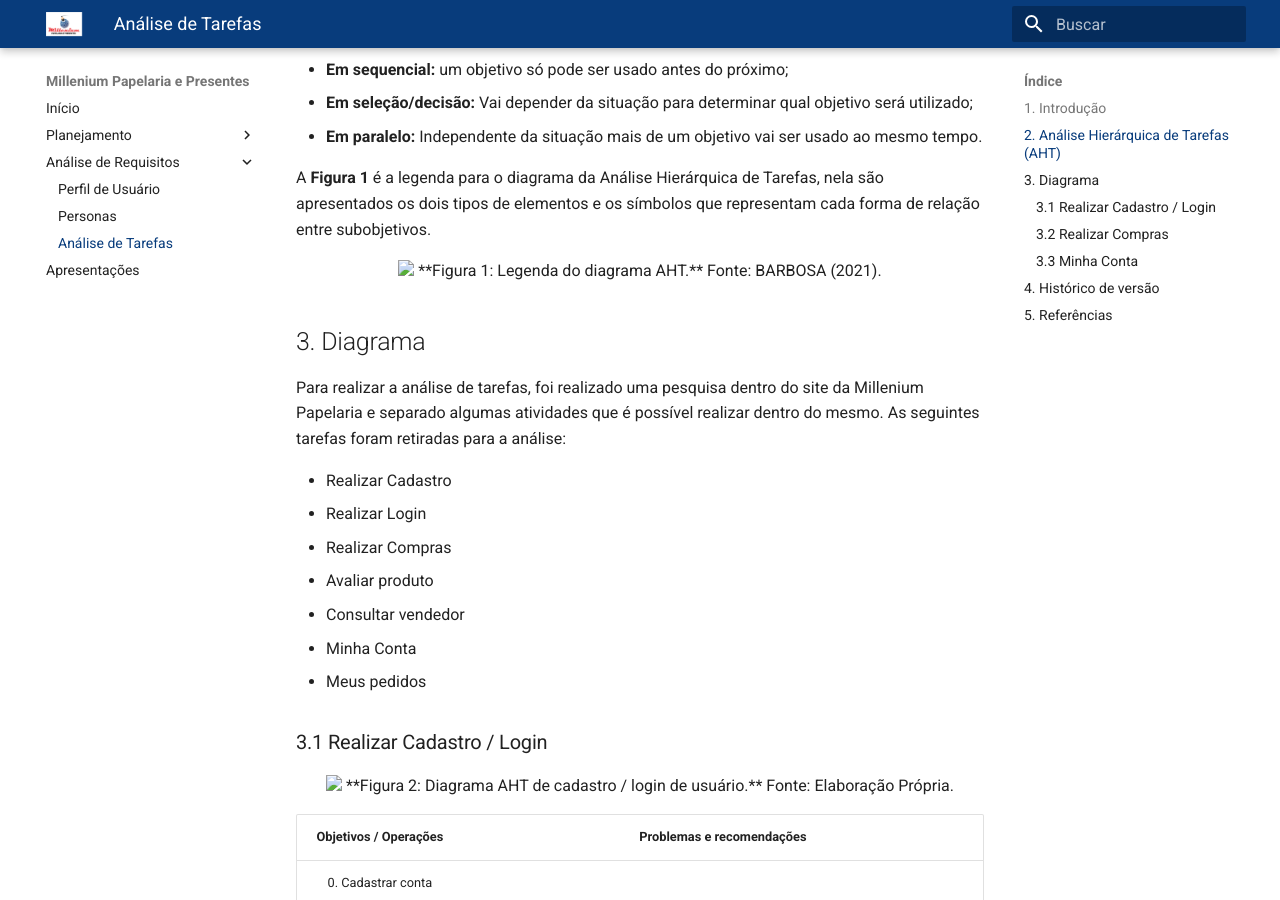
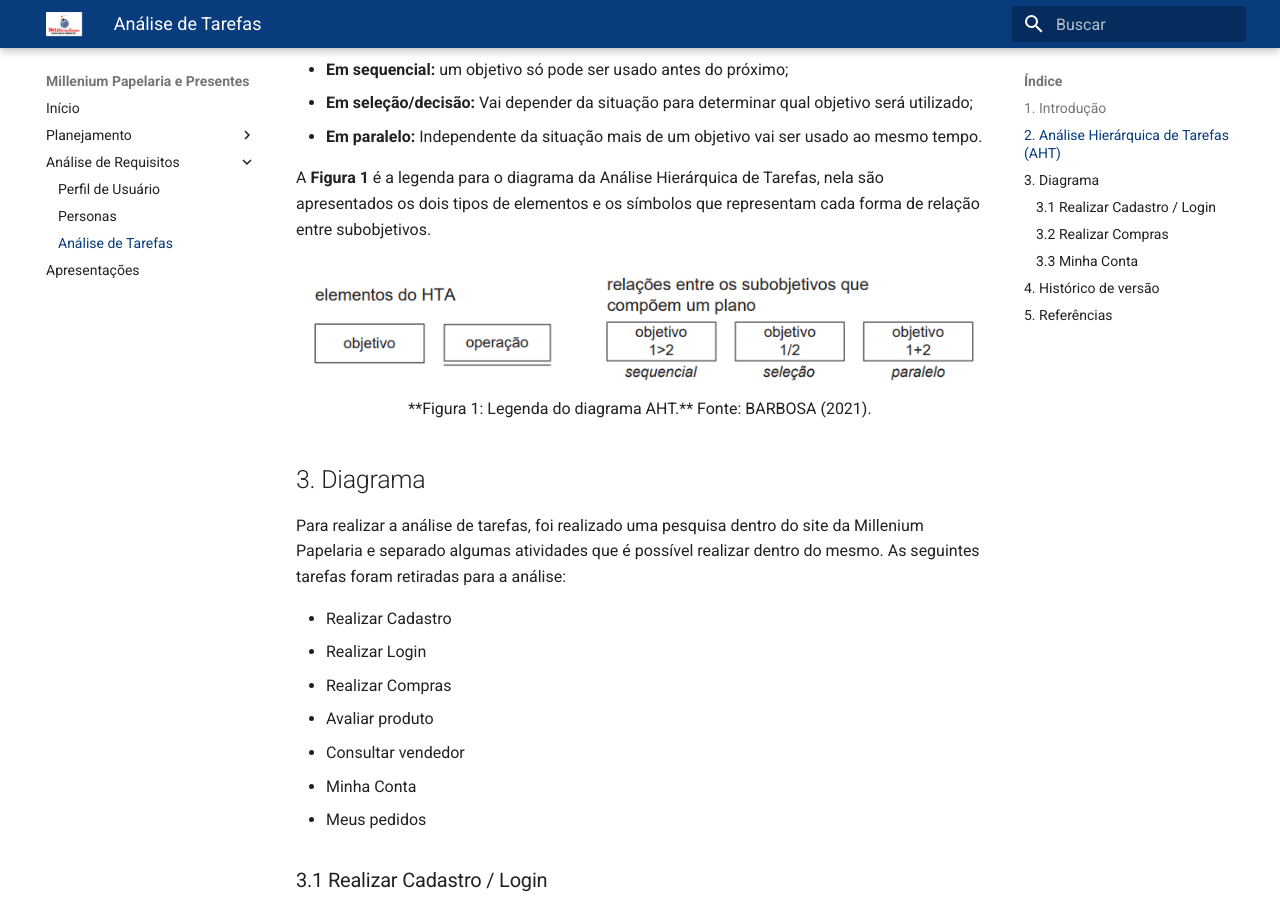
Before and after one commit to Interacao-Humano-Computador/2022.1-Millenium-Papelaria, an MkDocs documentation site: the page built from docs/AnaliseDeRequisitos/AnaliseDeTarefas.md, in a window 1280 px wide and 900 px high, scrolled down 748 px. Built offline with MkDocs 1.6.1 and Material for MkDocs 9.7.7, drawn with Linux system fonts in a browser that asks for light colours.

Commit message:
Update AnaliseDeTarefas.md

```diff
--- a/docs/AnaliseDeRequisitos/AnaliseDeTarefas.md
+++ b/docs/AnaliseDeRequisitos/AnaliseDeTarefas.md
@@ -19,7 +19,7 @@
 A **Figura 1** é a legenda para o diagrama da Análise Hierárquica de Tarefas, nela são apresentados os dois tipos de elementos e os símbolos que representam cada forma de relação entre subobjetivos.
 
 <center>
-<img src="../images/analise-de-tarefas/imagemLegendaAHT.png">
+<img src="../../images/analise-de-tarefas/imagemLegendaAHT.png">
 
 **Figura 1: Legenda do diagrama AHT.**
 
@@ -42,7 +42,7 @@
 ### 3.1 Realizar Cadastro / Login
 
 <center>
-    <img src="../images/analise-de-tarefas/AHTSignUp.png">
+    <img src="../../images/analise-de-tarefas/AHTSignUp.png">
 
     **Figura 2: Diagrama AHT de cadastro / login de usuário.**
 
@@ -64,7 +64,7 @@
 ### 3.2 Realizar Compras
 
 <center>
-    <img src="../images/analise-de-tarefas/AHTCompras.png">
+    <img src="../../images/analise-de-tarefas/AHTCompras.png">
 
     **Figura 3: Diagrama AHT de compras de produto.**
 
@@ -87,7 +87,7 @@
 ### 3.3 Minha Conta
 
 <center>
-    <img src="../images/analise-de-tarefas/AHTConta.png">
+    <img src="../../images/analise-de-tarefas/AHTConta.png">
 
     **Figura 4: Diagrama AHT de "Minha Conta"
     Fonte: Elaboração Própria.
```
